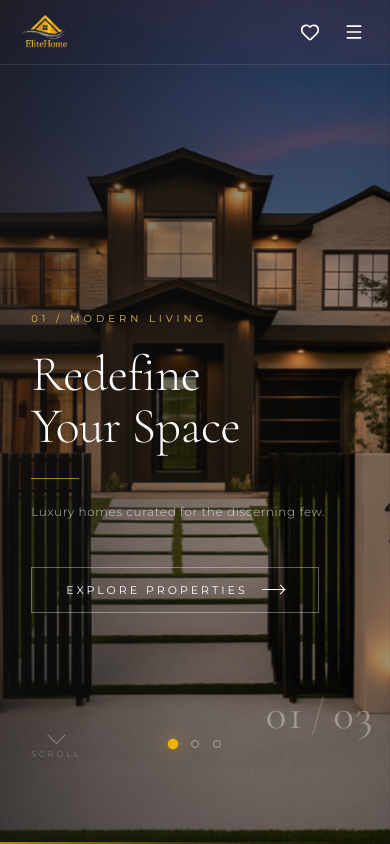
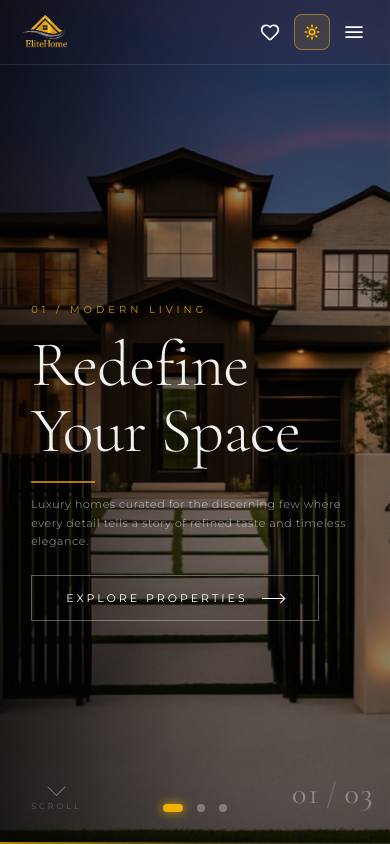
Before and after one commit to ShahrinTarin/EliteHome, a Next.js app: page / in a window 390 px wide. Built offline with nearby package versions, Linux system fonts and the light colour scheme.

Commit message:
add: respnsiveness in her

```diff
--- a/app/globals.css
+++ b/app/globals.css
@@ -310,33 +310,19 @@
 /* --- Initial anim state --- */
 .hero-section .anim { opacity: 0; }
 
-/* --- Overlay --- */
-.hero-overlay {
+/* Shared base for both overlays */
+.hero-overlay-dark,
+.hero-overlay-light {
   position: absolute;
   inset: 0;
   z-index: 1;
   pointer-events: none;
-  background:
-    linear-gradient(
-      105deg,
-      hsl(0 0% 2% / 0.80) 0%,
-      hsl(0 0% 2% / 0.45) 50%,
-      hsl(0 0% 2% / 0.14) 100%
-    ),
-    radial-gradient(ellipse at center, transparent 30%, hsl(0 0% 0% / 0.52) 100%);
   transition: background 0.5s ease;
 }
-html:not(.dark) .hero-overlay {
-  background:
-    linear-gradient(
-      105deg,
-      hsl(0 0% 8% / 0.72) 0%,
-      hsl(0 0% 8% / 0.38) 50%,
-      hsl(0 0% 8% / 0.10) 100%
-    ),
-    radial-gradient(ellipse at center, transparent 30%, hsl(0 0% 0% / 0.40) 100%);
-}
-.hero-overlay::after {
+
+/* Gold accent line at the bottom — same for both */
+.hero-overlay-dark::after,
+.hero-overlay-light::after {
   content: '';
   position: absolute;
   bottom: 0;
@@ -345,10 +331,32 @@ html:not(.dark) .hero-overlay {
   height: 2px;
   background: linear-gradient(
     to right,
-    hsl(45 97% 47% / 0.75) 0%,
-    hsl(45 97% 47% / 0.2) 50%,
+    hsl(var(--primary) / 0.75) 0%,
+    hsl(var(--primary) / 0.2) 50%,
     transparent 100%
   );
+}
+.hero-overlay-dark {
+  background:
+    linear-gradient(
+      to right,
+      rgba(0, 0, 0, 0.92) 0%,
+      rgba(0, 0, 0, 0.68) 45%,
+      rgba(0, 0, 0, 0.40) 100%
+    ),
+    radial-gradient(ellipse at center, transparent 30%, rgba(0, 0, 0, 0.55) 100%);
+}
+
+
+.hero-overlay-light {
+  background:
+    linear-gradient(
+      to right,
+      rgba(0, 0, 0, 0.72) 0%,
+      rgba(0, 0, 0, 0.46) 45%,
+      rgba(0, 0, 0, 0.22) 100%
+    ),
+    radial-gradient(ellipse at center, transparent 30%, rgba(0, 0, 0, 0.42) 100%);
 }
 
 /* --- Navigation dots --- */
@@ -362,10 +370,11 @@ html:not(.dark) .hero-overlay {
   transition: all 0.45s cubic-bezier(0.23, 1, 0.32, 1);
 }
 .hero-dot.active {
-  background: hsl(45 97% 47%);
-  border-color: hsl(45 97% 47%);
+  /* Uses the primary token so it's always gold */
+  background: hsl(var(--primary));
+  border-color: hsl(var(--primary));
   transform: scale(1.35);
-  box-shadow: 0 0 14px hsl(45 97% 47% / 0.6);
+  box-shadow: 0 0 14px hsl(var(--primary) / 0.6);
 }
 
 /* --- CTA button --- */
@@ -392,14 +401,14 @@ html:not(.dark) .hero-overlay {
   content: '';
   position: absolute;
   inset: 0;
-  background: hsl(45 97% 47% / 0.12);
+  background: hsl(var(--primary) / 0.12);
   transform: scaleX(0);
   transform-origin: left;
   transition: transform 0.4s cubic-bezier(0.23, 1, 0.32, 1);
 }
 .hero-cta:hover::before { transform: scaleX(1); }
 .hero-cta:hover {
-  border-color: hsl(45 97% 47% / 0.7);
+  border-color: hsl(var(--primary) / 0.7);
   color: hsl(45 97% 80%);
 }
 
@@ -430,7 +439,8 @@ html:not(.dark) .hero-overlay {
   font-family: var(--font-montserrat), sans-serif;
   font-size: 10px;
   letter-spacing: 4px;
-  color: hsl(45 97% 47% / 0.85);
+  /* Uses primary token — always gold */
+  color: hsl(var(--primary) / 0.85);
   text-transform: uppercase;
 }
 
@@ -458,14 +468,14 @@ html:not(.dark) .hero-overlay {
   margin-top: 4px;
 }
 
-/* --- Progress bar --- */
+/* --- Progress bar — primary token --- */
 .hero-progress {
   position: absolute;
   bottom: 0;
   left: 0;
   height: 2px;
   width: 100%;
-  background: hsl(45 97% 47% / 0.6);
+  background: hsl(var(--primary) / 0.65);
   transform: scaleX(0);
   transform-origin: left center;
   z-index: 30;
@@ -483,12 +493,3 @@ html:not(.dark) .hero-overlay {
   background-repeat: repeat;
   background-size: 128px 128px;
 }
-
-/* --- Light mode overrides for hero text --- */
-html:not(.dark) .slide-num      { color: hsl(45 90% 65% / 0.9); }
-html:not(.dark) .hero-title     { color: #fff; }
-html:not(.dark) .hero-subtitle  { color: rgba(255, 255, 255, 0.72); }
-html:not(.dark) .hero-counter   { color: rgba(255, 255, 255, 0.40); }
-html:not(.dark) .hero-counter-sep { color: rgba(255, 255, 255, 0.18); }
-html:not(.dark) .hero-cta       { border-color: rgba(255, 255, 255, 0.35); color: #fff; }
-html:not(.dark) .hero-cta:hover { border-color: hsl(45 97% 47% / 0.7); color: hsl(45 97% 80%); }
--- a/components/homePage/HeroSection.tsx
+++ b/components/homePage/HeroSection.tsx
@@ -1,6 +1,7 @@
 "use client";
 
 import { useEffect, useRef, useState, useCallback } from "react";
+import { useTheme } from "next-themes";
 import gsap from "gsap";
 import Image from "next/image";
 import { Cormorant_Garamond, Montserrat } from "next/font/google";
@@ -30,22 +31,57 @@ const slides = [
   {
     label: "01 / Modern Living",
     title: "Redefine\nYour Space",
-    subtitle: "Luxury homes curated for the discerning few.",
+    subtitle:
+      "Luxury homes curated for the discerning few where every detail tells a story of refined taste and timeless elegance.",
     cta: "Explore Properties",
   },
   {
     label: "02 / Premium Estates",
     title: "Where Dreams\nTake Form",
-    subtitle: "Architecture that speaks before you walk inside.",
+    subtitle:
+      "Architecture that speaks before you walk inside — crafted for those who understand that home is more than a place.",
     cta: "View Listings",
   },
   {
     label: "03 / Exclusive Deals",
     title: "Invest in\nTimeless Value",
-    subtitle: "The finest properties in the most coveted locations.",
+    subtitle:
+      "The finest properties in the most coveted locations — because true luxury is never just about the price.",
     cta: "Get Started",
   },
 ];
+
+function useIsLight(): boolean {
+  const { resolvedTheme } = useTheme();
+
+  const getTheme = (): boolean => {
+    if (typeof window === "undefined") return false;
+    const html = document.documentElement;
+    const attr = html.getAttribute("data-theme");
+    if (attr) return attr === "light";
+    return html.classList.contains("light");
+  };
+
+  const [isLight, setIsLight] = useState<boolean>(getTheme);
+
+  useEffect(() => {
+    setIsLight(resolvedTheme === "light");
+
+    const observer = new MutationObserver(() => {
+      setIsLight(getTheme());
+    });
+
+    observer.observe(document.documentElement, {
+      attributes: true,
+      attributeFilter: ["class", "data-theme"],
+    });
+
+    return () => observer.disconnect();
+  // eslint-disable-next-line react-hooks/exhaustive-deps
+  }, [resolvedTheme]);
+
+  return isLight;
+}
 
 export default function HeroSection() {
   const containerRef = useRef<HTMLDivElement>(null);
@@ -57,6 +93,8 @@ export default function HeroSection() {
   const isAnimating = useRef(false);
   const scrollBuffer = useRef(0);
   const scrollTimeout = useRef<ReturnType<typeof setTimeout> | null>(null);
+
+  const isLight = useIsLight();
 
   const DURATION = 1.1;
   const EASE = "power4.inOut";
@@ -224,37 +262,31 @@ export default function HeroSection() {
   return (
     <section
       ref={containerRef}
-      className={`hero-section ${cormorant.variable} ${montserrat.variable}`}
-      style={{
-        position: "relative",
-        width: "100%",
-        height: "100dvh",
-        overflow: "hidden",
-        background: "#05040a",
-        fontFamily: cormorant.style.fontFamily,
-      }}
+      className={`${cormorant.variable} ${montserrat.variable} relative w-full h-dvh overflow-hidden bg-background`}
     >
       {/* Grain texture */}
       <div className="hero-grain" />
 
-      {/* Slide progress bar */}
-      <div ref={progressRef} className="hero-progress" />
+      {/* Slide progress bar — uses primary color via CSS class */}
+      <div
+        ref={progressRef}
+        className="hero-progress absolute top-0 left-0 w-full h-0.5 bg-primary z-50 origin-left scale-x-0"
+      />
 
       {/* Slide images */}
       {images.map((img, i) => (
         <div
           key={i}
-          ref={(el) => { if (el) outerRefs.current[i] = el; }}
-          style={{
-            position: "absolute",
-            inset: 0,
-            overflow: "hidden",
-            willChange: "transform",
+          ref={(el) => {
+            if (el) outerRefs.current[i] = el;
           }}
+          className="absolute inset-0 overflow-hidden will-change-transform"
         >
           <div
-            ref={(el) => { if (el) imgRefs.current[i] = el; }}
-            style={{ position: "absolute", inset: 0, willChange: "transform" }}
+            ref={(el) => {
+              if (el) imgRefs.current[i] = el;
+            }}
+            className="absolute inset-0 will-change-transform"
           >
             <Image
               src={img.src}
@@ -262,10 +294,11 @@ export default function HeroSection() {
               fill
               priority={i === 0}
               sizes="100vw"
-              style={{ objectFit: "cover", objectPosition: img.position }}
+              className="object-cover"
+              style={{ objectPosition: img.position }}
             />
           </div>
-          <div className="hero-overlay" />
+          <div className={isLight ? "hero-overlay-light" : "hero-overlay-dark"} />
         </div>
       ))}
 
@@ -273,62 +306,28 @@ export default function HeroSection() {
       {slides.map((slide, i) => (
         <div
           key={i}
-          ref={(el) => { if (el) textRefs.current[i] = el; }}
-          style={{
-            position: "absolute",
-            inset: 0,
-            display: "flex",
-            flexDirection: "column",
-            justifyContent: "center",
-            padding: "80px 8vw 0 8vw",
-            zIndex: 10,
-            pointerEvents: i === current ? "auto" : "none",
+          ref={(el) => {
+            if (el) textRefs.current[i] = el;
           }}
+          className={`absolute inset-0 flex flex-col justify-center px-[8vw] pt-20 sm:pt-20 z-10 ${
+            i === current ? "pointer-events-auto" : "pointer-events-none"
+          }`}
         >
-          <div className="anim slide-num" style={{ marginBottom: 22 }}>
+          {/* Slide label — primary colour accent */}
+          <div className="anim slide-num mb-4 sm:mb-4.5 font-(family-name:--font-montserrat) text-xs tracking-[3px] uppercase text-primary/80 transition-colors duration-700">
             {slide.label}
           </div>
 
-          <h1
-            className="anim hero-title"
-            style={{
-              fontSize: "clamp(50px, 6.8vw, 96px)",
-              fontWeight: 300,
-              lineHeight: 1.04,
-              color: "#fff",
-              letterSpacing: "-0.5px",
-              margin: "0 0 26px",
-              whiteSpace: "pre-line",
-              fontFamily: cormorant.style.fontFamily,
-            }}
-          >
+          {/* Main headline — always white over the dark overlay */}
+          <h1 className="anim font-(family-name:--font-cormorant) text-[clamp(64px,9vw,128px)] sm:text-[clamp(84px,9vw,128px)] font-light leading-[1.04] tracking-[-0.5px] mb-4 sm:mb-7.5 whitespace-pre-line text-white/95 transition-colors duration-700">
             {slide.title}
           </h1>
 
-          {/* Gold divider */}
-          <div
-            className="anim"
-            style={{
-              width: 48,
-              height: 1,
-              background: "hsl(45 97% 47% / 0.7)",
-              marginBottom: 22,
-            }}
-          />
+          {/* Gold divider line — bg-primary */}
+          <div className="anim w-16 h-0.5 bg-primary/70 mb-3 sm:mb-6" />
 
-          <p
-            className="anim hero-subtitle"
-            style={{
-              fontFamily: montserrat.style.fontFamily,
-              fontWeight: 300,
-              fontSize: "clamp(12px, 1.2vw, 15px)",
-              color: "rgba(255,255,255,0.70)",
-              letterSpacing: "0.6px",
-              marginBottom: 44,
-              maxWidth: 360,
-              lineHeight: 1.8,
-            }}
-          >
+          {/* Subtitle — slightly muted white */}
+          <p className="anim font-(family-name:--font-montserrat) font-light text-[clamp(11px,1.45vw,18px)] sm:text-[clamp(13px,1.45vw,18px)] tracking-[0.6px] mb-6 sm:mb-11 max-w-120 leading-[1.7] sm:leading-[1.9] text-white/65 transition-colors duration-700">
             {slide.subtitle}
           </p>
 
@@ -341,58 +340,33 @@ export default function HeroSection() {
         </div>
       ))}
 
-      {/* Navigation dots */}
-      <div
-        style={{
-          position: "absolute",
-          bottom: 96,
-          left: "50%",
-          transform: "translateX(-50%)",
-          zIndex: 20,
-          display: "flex",
-          gap: 14,
-          alignItems: "center",
-        }}
-      >
+      {/* Navigation dots — active uses bg-primary */}
+      <div className="absolute bottom-8 left-1/2 -translate-x-1/2 z-20 flex gap-3.5 items-center">
         {slides.map((_, i) => (
           <button
             key={i}
-            className={`hero-dot ${i === current ? "active" : ""}`}
             onClick={() => goTo(i)}
             aria-label={`Go to slide ${i + 1}`}
+            className={`rounded-full transition-all duration-300 ${
+              i === current
+                ? "w-5 h-2 bg-primary shadow-[0_0_10px_2px_hsl(var(--primary)/0.5)]"
+                : "w-2 h-2 bg-white/30 hover:bg-white/60"
+            }`}
           />
         ))}
       </div>
 
       {/* Scroll indicator */}
-      <div style={{ position: "absolute", bottom: 84, left: "8vw", zIndex: 20 }}>
+      <div className="absolute bottom-8 left-[8vw] z-20 flex flex-col items-center gap-2">
         <div className="scroll-arrow">
           <div className="scroll-arrow-icon" />
           <span className="scroll-arrow-label">Scroll</span>
         </div>
       </div>
 
-      {/* Slide counter */}
-      <div
-        className="hero-counter"
-        style={{
-          position: "absolute",
-          bottom: 98,
-          right: "4vw",
-          zIndex: 20,
-          fontFamily: cormorant.style.fontFamily,
-          fontSize: 43,
-          color: "rgba(255,255,255,0.35)",
-          letterSpacing: 2,
-        }}
-      >
+      <div className="absolute bottom-8 right-[4vw] z-20 font-(family-name:--font-cormorant) text-3xl md:text-5xl tracking-[2px] text-white/35 transition-colors duration-700">
         {String(current + 1).padStart(2, "0")}
-        <span
-          className="hero-counter-sep"
-          style={{ margin: "0 6px", color: "rgba(255,255,255,0.15)" }}
-        >
-          /
-        </span>
+        <span className="mx-1.5 text-white/18">/</span>
         {String(slides.length).padStart(2, "0")}
       </div>
     </section>
--- a/components/hooks/ThemeToggle.tsx
+++ b/components/hooks/ThemeToggle.tsx
@@ -18,7 +18,7 @@ export function ThemeToggle() {
     <button
       onClick={() => setTheme(isDark ? "light" : "dark")}
       aria-label="Toggle theme"
-      className="relative flex items-center justify-center w-9 h-9 rounded-lg focus:outline-none focus-visible:ring-2 focus-visible:ring-primary focus-visible:ring-offset-2 overflow-hidden transition-colors duration-300"
+      className="relative cursor-pointer flex items-center justify-center w-9 h-9 rounded-lg focus:outline-none focus-visible:ring-2 focus-visible:ring-primary focus-visible:ring-offset-2 overflow-hidden transition-colors duration-300"
       style={{
         backgroundColor: isDark
           ? "hsl(var(--primary) / 0.12)"
--- a/components/layout/Navbar.tsx
+++ b/components/layout/Navbar.tsx
@@ -6,18 +6,16 @@ import {
   Search,
   Heart,
   User,
-  Menu,
-  X,
   Building2,
   Phone,
 } from "lucide-react";
 import Image from "next/image";
 import { Button } from "@/components/ui/button";
-import { Input } from "@/components/ui/input";
 import { cn } from "@/lib/utils";
 import Link from "next/link";
 import { usePathname } from "next/navigation";
 import { ThemeToggle } from "../hooks/ThemeToggle";
+import { HamburgerButton } from "../ui/Hamburgerbutton";
 
 const navigation = [
   { name: "Buy", href: "/buy", icon: Building2 },
@@ -26,7 +24,6 @@ const navigation = [
   { name: "Contact", href: "/contact", icon: Phone },
 ];
 
-// Isolated per-item component so each manages its own hover state cleanly
 function NavItem({
   item,
   isActive,
@@ -69,16 +66,8 @@ function NavItem({
           animate={{ scaleX: drawn ? 1 : 0 }}
           transition={
             drawn
-              ? {
-                  type: "tween",
-                  ease: [0.22, 1, 0.36, 1],
-                  duration: 0.7,
-                }
-              : {
-                  type: "tween",
-                  ease: [0.64, 0, 0.78, 0],
-                  duration: 0.3,
-                }
+              ? { type: "tween", ease: [0.22, 1, 0.36, 1], duration: 0.7 }
+              : { type: "tween", ease: [0.64, 0, 0.78, 0], duration: 0.3 }
           }
         />
       </motion.span>
@@ -222,7 +211,7 @@ export default function Navbar() {
               </Link>
             </div>
 
-            {/* Mobile Actions */}
+            {/* Mobile Actions — Heart → ThemeToggle → Hamburger */}
             <div className="flex lg:hidden items-center gap-1">
               <Link href="/wishlist">
                 <motion.div whileTap={{ scale: 0.9 }}>
@@ -239,41 +228,13 @@ export default function Navbar() {
                 </motion.div>
               </Link>
 
-              <motion.div whileTap={{ scale: 0.9 }}>
-                <Button
-                  variant="ghost"
-                  size="icon"
-                  onClick={() => setIsMobileMenuOpen(!isMobileMenuOpen)}
-                  className={cn(
-                    "h-9 w-9 rounded-full",
-                    isTransparent && "text-white hover:bg-white/10"
-                  )}
-                >
-                  <AnimatePresence mode="wait">
-                    {isMobileMenuOpen ? (
-                      <motion.div
-                        key="close"
-                        initial={{ rotate: -90, opacity: 0 }}
-                        animate={{ rotate: 0, opacity: 1 }}
-                        exit={{ rotate: 90, opacity: 0 }}
-                        transition={{ duration: 0.15 }}
-                      >
-                        <X className="h-5 w-5" />
-                      </motion.div>
-                    ) : (
-                      <motion.div
-                        key="menu"
-                        initial={{ rotate: 90, opacity: 0 }}
-                        animate={{ rotate: 0, opacity: 1 }}
-                        exit={{ rotate: -90, opacity: 0 }}
-                        transition={{ duration: 0.15 }}
-                      >
-                        <Menu className="h-5 w-5" />
-                      </motion.div>
-                    )}
-                  </AnimatePresence>
-                </Button>
-              </motion.div>
+              <ThemeToggle />
+
+              <HamburgerButton
+                isOpen={isMobileMenuOpen}
+                onToggle={() => setIsMobileMenuOpen(!isMobileMenuOpen)}
+                isTransparent={isTransparent}
+              />
             </div>
           </div>
         </div>
@@ -303,15 +264,6 @@ export default function Navbar() {
                 }}
               >
                 <div className="p-4 space-y-4">
-                  <div className="relative">
-                    <Search className="absolute left-3 top-1/2 -translate-y-1/2 h-4 w-4 text-muted-foreground" />
-                    <Input
-                      type="text"
-                      placeholder="Search properties, locations..."
-                      className="w-full pl-10 pr-4 py-3 rounded-xl bg-muted/50 border-2 border-transparent focus:border-primary transition-colors"
-                    />
-                  </div>
-
                   <nav className="space-y-1">
                     {navigation.map((item, index) => (
                       <motion.div
--- /dev/null
+++ b/components/ui/Hamburgerbutton.tsx
@@ -0,0 +1,83 @@
+"use client";
+import { motion } from "framer-motion";
+import { Button } from "@/components/ui/button";
+import { cn } from "@/lib/utils";
+
+interface HamburgerButtonProps {
+  isOpen: boolean;
+  onToggle: () => void;
+  isTransparent?: boolean;
+}
+
+export function HamburgerButton({
+  isOpen,
+  onToggle,
+  isTransparent = false,
+}: HamburgerButtonProps) {
+  return (
+    <motion.div whileTap={{ scale: 0.9 }}>
+      <Button
+        variant="ghost"
+        size="icon"
+        onClick={onToggle}
+        aria-label={isOpen ? "Close menu" : "Open menu"}
+        className={cn(
+          "h-9 w-9 rounded-full",
+          isTransparent && "text-white hover:bg-white/10"
+        )}
+      >
+        <svg
+          width="18"
+          height="18"
+          viewBox="0 0 18 18"
+          fill="none"
+          xmlns="http://www.w3.org/2000/svg"
+          className="overflow-visible"
+        >
+          {/* Top line → top arm of X */}
+          <motion.line
+            x1="1" y1="4" x2="17" y2="4"
+            stroke="currentColor"
+            strokeWidth="1.75"
+            strokeLinecap="round"
+            animate={
+              isOpen
+                ? { x1: 2, y1: 2, x2: 16, y2: 16 }
+                : { x1: 1, y1: 4, x2: 17, y2: 4 }
+            }
+            transition={{ duration: 0.4, ease: [0.22, 1, 0.36, 1] }}
+          />
+
+          {/* Middle line → fades out */}
+          <motion.line
+            x1="1" y1="9" x2="17" y2="9"
+            stroke="currentColor"
+            strokeWidth="1.75"
+            strokeLinecap="round"
+            animate={
+              isOpen
+                ? { opacity: 0, scaleX: 0 }
+                : { opacity: 1, scaleX: 1 }
+            }
+            style={{ transformOrigin: "center" }}
+            transition={{ duration: 0.25, ease: [0.22, 1, 0.36, 1] }}
+          />
+
+          {/* Bottom line → bottom arm of X */}
+          <motion.line
+            x1="1" y1="14" x2="17" y2="14"
+            stroke="currentColor"
+            strokeWidth="1.75"
+            strokeLinecap="round"
+            animate={
+              isOpen
+                ? { x1: 2, y1: 16, x2: 16, y2: 2 }
+                : { x1: 1, y1: 14, x2: 17, y2: 14 }
+            }
+            transition={{ duration: 0.4, ease: [0.22, 1, 0.36, 1] }}
+          />
+        </svg>
+      </Button>
+    </motion.div>
+  );
+}
```
